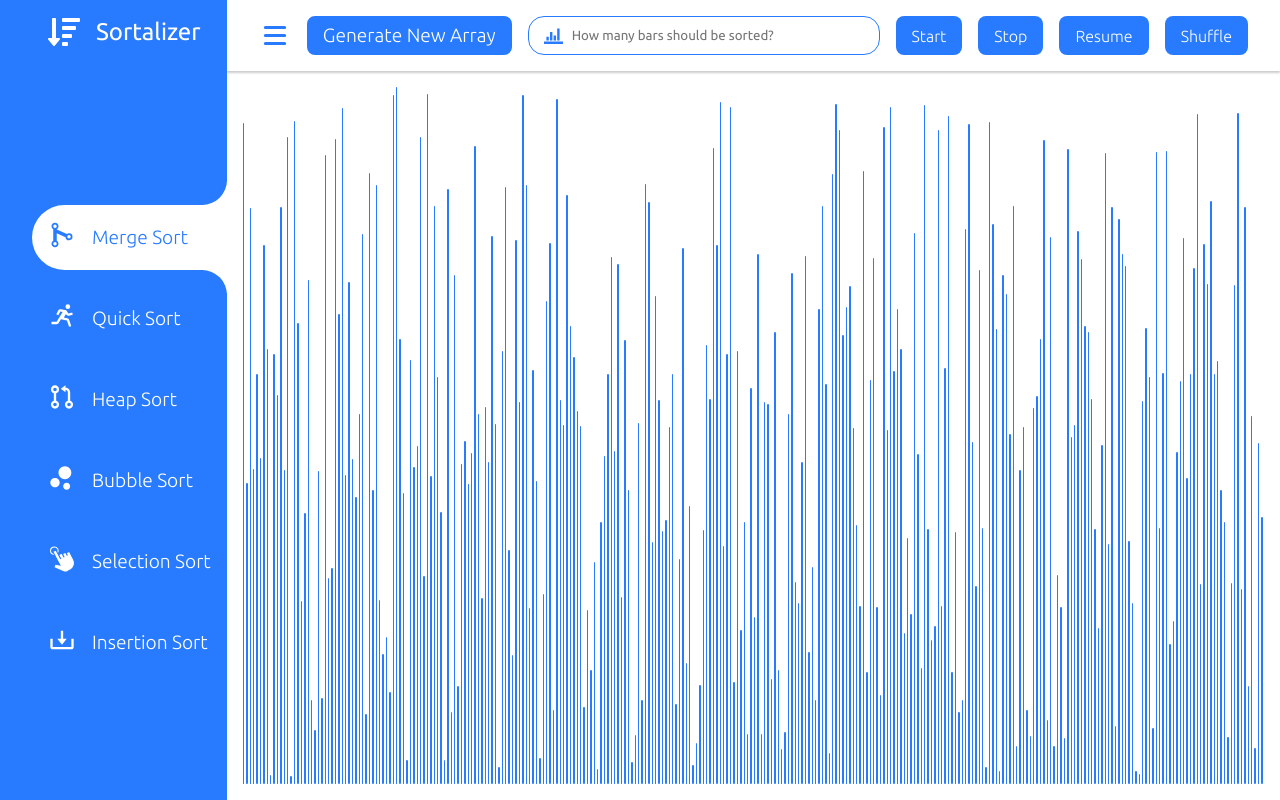
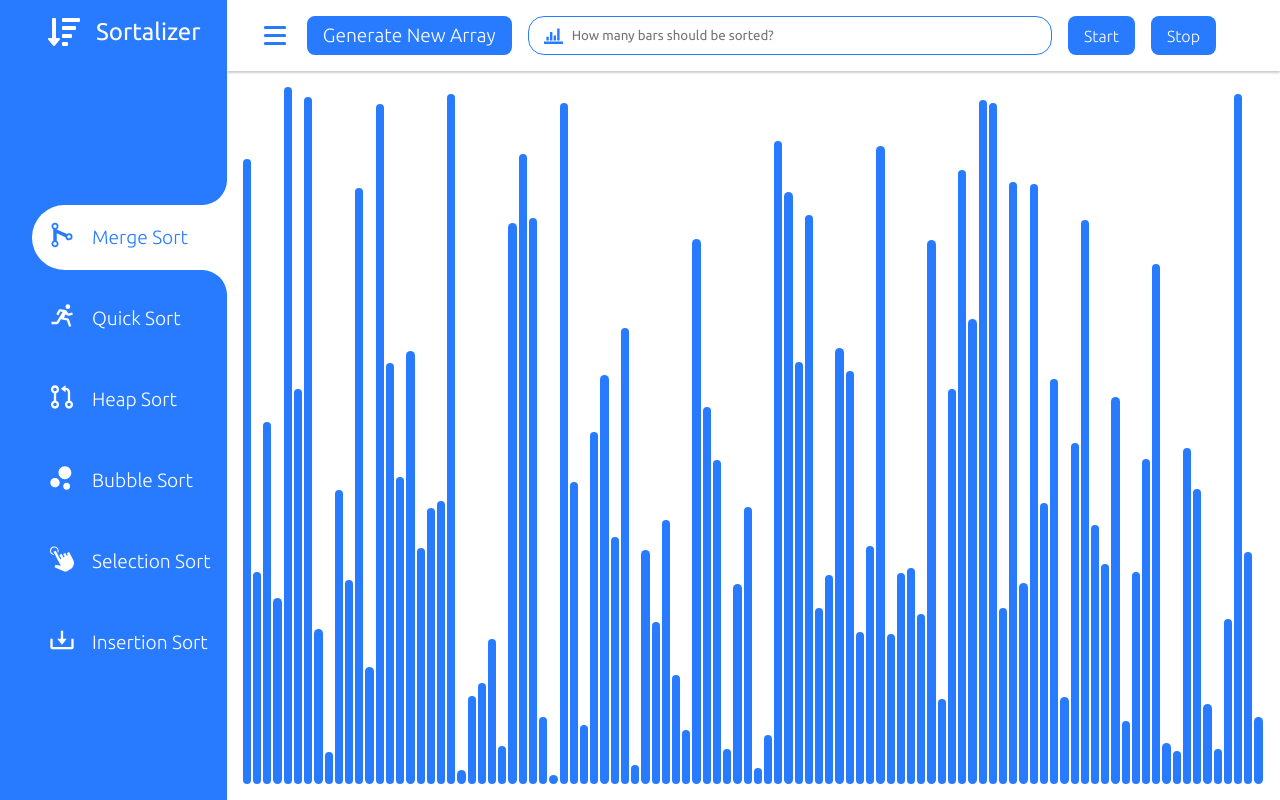
Before and after one commit to almacitunaberk/sorting_visualizer, a React (Create React App) app: page / in a window 1280 px wide. Built offline with nearby package versions, Linux system fonts and the light colour scheme.

Commit message:
Cleaned up by lifting array state to Redux store and tiding up Headers component

```diff
--- a/src/components/Header/Header.css
+++ b/src/components/Header/Header.css
@@ -61,3 +61,8 @@
   cursor: pointer;
   padding: 0.5rem 1rem;
 }
+
+.header__button--disabled {
+  opacity: 0.7;
+  cursor: default;
+}
--- a/src/components/Header/Header.js
+++ b/src/components/Header/Header.js
@@ -1,26 +1,15 @@
-import React from 'react';
-import { useState } from 'react';
+import React, { useState } from 'react';
+import { useRef } from 'react';
 import { useSelector, useDispatch } from 'react-redux';
 import './Header.css';
 import { ImStatsBars } from 'react-icons/im';
 import { HiMenu } from 'react-icons/hi';
 import { toggle } from '../../redux/slices/toggleDashboard';
-const Header = ({
-  handleArrayGenerate,
-  handleBarNumberChange,
-  handleStart,
-  handleStop,
-  handleResume,
-  handleShuffle,
-}) => {
+import { setArraySize } from '../../redux/slices/arraySlice';
+
+const Header = ({ handleArrayGenerate, handleStart, handleStopResume, wait }) => {
   const dispatch = useDispatch();
-  const [arraySize, setArraySize] = useState(0);
-
-  const handleSubmit = (e) => {
-    e.preventDefault();
-    handleBarNumberChange(arraySize);
-  };
-
+  const inputRef = useRef(null);
   const handleToggleMenuClick = () => {
     dispatch(toggle());
   };
@@ -33,31 +22,32 @@ const Header = ({
       <button className="generate__array__button" onClick={handleArrayGenerate}>
         Generate New Array
       </button>
-      <form onSubmit={handleSubmit} className="bar__selection">
+      <form
+        onSubmit={(e) => {
+          e.preventDefault();
+          dispatch(setArraySize(inputRef.current.value));
+        }}
+        className="bar__selection"
+      >
         <input
+          ref={inputRef}
           typeof="number"
           className="bar__selection__input"
           placeholder="How many bars should be sorted?"
-          onChange={(e) => {
-            setArraySize((prev) => {
-              return e.target.value;
-            });
-          }}
         ></input>
         <ImStatsBars className="bar__selection__icon" />
       </form>
       <button className="header__button" onClick={handleStart}>
         Start
       </button>
-      <button className="header__button" onClick={handleStop}>
-        Stop
+      <button className="header__button" onClick={handleStopResume}>
+        {wait ? 'Resume' : 'Stop'}
       </button>
-      <button className="header__button" onClick={handleResume}>
+      {/*
+      <button className={`header__button ${!wait && 'header__button--disabled'}`} onClick={handleResume}>
         Resume
       </button>
-      <button className="header__button" onClick={handleShuffle}>
-        Shuffle
-      </button>
+      */}
     </div>
   );
 };
--- a/src/components/SortingVisualizer/SortingVisualizer.js
+++ b/src/components/SortingVisualizer/SortingVisualizer.js
@@ -1,6 +1,6 @@
 import React from 'react';
 import { useState, useEffect, useRef } from 'react';
-import { useSelector } from 'react-redux';
+import { useSelector, useDispatch } from 'react-redux';
 import {
   mergeSort,
   quickSort,
@@ -9,45 +9,28 @@ import {
   selectionSort,
   insertionSort,
 } from '../../sortingAlgorithms/sortingAlgorithms';
+import { setArraySize, setArray, setLargestValue } from '../../redux/slices/arraySlice';
 import Header from '../Header/Header';
 import './SortingVisualizer.css';
-
-var Timer = function (callback, delay) {
-  var timerId,
-    start,
-    remaining = delay;
-
-  this.pause = function () {
-    window.clearTimeout(timerId);
-    timerId = null;
-    remaining -= Date.now() - start;
-  };
-
-  this.resume = function () {
-    if (timerId) {
-      return;
-    }
-
-    start = Date.now();
-    timerId = window.setTimeout(callback, remaining);
-  };
-
-  this.resume();
-};
+import Timer from '../../utils/Timer';
 
 const SortingVisualizer = () => {
   const selectedAlgo = useSelector((state) => state.selectedAlgo);
-  const _arraySize = window.localStorage.getItem('arraySize') ? window.localStorage.getItem('arraySize') : 300;
-  const [array, setArray] = useState([]);
-  const [arraySize, setArraySize] = useState(_arraySize);
-  const [largestValue, setLargestValue] = useState(10);
+  const arrayState = useSelector((state) => state.arrayState);
+  const { arraySize, largestValue, array } = arrayState;
+  const [wait, setWait] = useState(false);
+  // const _arraySize = window.localStorage.getItem('arraySize') || 300;
+  //const [array, setArray] = useState([]);
+  //const [arraySize, setArraySize] = useState(_arraySize);
+  //const [largestValue, setLargestValue] = useState(10);
   let sortingStarted = useRef(false);
-  let wait = false;
 
-  let firstTimers = [];
-  let secondTimers = [];
+  const dispatch = useDispatch();
 
-  const resetArray = () => {
+  let firstTimers = useRef([]);
+  let secondTimers = useRef([]);
+
+  const generateRandomArray = () => {
     const newArray = [];
     let tempLargestVal = 0;
     for (let i = 0; i < arraySize; i++) {
@@ -60,19 +43,15 @@ const SortingVisualizer = () => {
     const bars = document.getElementsByClassName('array-bar');
     for (let i = 0; i < bars.length; i++) {
       bars[i].className = 'array-bar';
+      bars[i].style.backgroundColor = '#287bff';
     }
-    setArray(newArray);
-    setLargestValue(tempLargestVal);
+    return [newArray, tempLargestVal];
   };
 
-  const generateNewArray = () => {
-    //window.location.reload(false);
-    if (sortingStarted) {
-      sortingStarted = false;
-      window.location.reload();
-    } else {
-      resetArray();
-    }
+  const resetArray = () => {
+    const [newArray, newLargestValue] = generateRandomArray();
+    dispatch(setArray(newArray));
+    dispatch(setLargestValue(newLargestValue));
   };
 
   useEffect(() => {
@@ -114,7 +93,8 @@ const SortingVisualizer = () => {
   };
 
   const handleMergeSort = () => {
-    const animations = mergeSort(array);
+    const copyArray = array.slice();
+    const animations = mergeSort(copyArray);
     for (let i = 0; i < animations.length; i++) {
       const arrayBars = document.getElementsByClassName('array-bar');
       const isColorChange = i % 3 !== 2;
@@ -127,20 +107,21 @@ const SortingVisualizer = () => {
           barOneStyle.backgroundColor = color;
           barTwoStyle.backgroundColor = color;
         }, i * 100);
-        firstTimers.push(firstTimer);
+        firstTimers.current.push(firstTimer);
       } else {
         const secondTimer = new Timer(function () {
           const [barOneIdx, newHeight] = animations[i];
           const barOneStyle = arrayBars[barOneIdx].style;
           barOneStyle.height = `${(newHeight / largestValue) * 100}%`;
         }, i * 100);
-        secondTimers.push(secondTimer);
+        secondTimers.current.push(secondTimer);
       }
     }
   };
 
   const handleBubbleSort = () => {
-    const animations = bubbleSort(array);
+    const copyArray = array.slice();
+    const animations = bubbleSort(copyArray);
     for (let i = 0; i < animations.length; i++) {
       const arrayBars = document.getElementsByClassName('array-bar');
       const isComparison = i % 3 === 0;
@@ -152,7 +133,7 @@ const SortingVisualizer = () => {
           barOneStyle.backgroundColor = 'red';
           barTwoStyle.backgroundColor = 'red';
         }, i * 100);
-        firstTimers.push(firstTimer);
+        firstTimers.current.push(firstTimer);
       } else {
         const secondTimer = new Timer(function () {
           const [barIdx, newHeight] = animations[i];
@@ -160,13 +141,14 @@ const SortingVisualizer = () => {
           barStyle.height = `${(newHeight / largestValue) * 100}%`;
           barStyle.backgroundColor = 'green';
         }, i * 100);
-        secondTimers.push(secondTimer);
+        secondTimers.current.push(secondTimer);
       }
     }
   };
 
   const handleSelectionSort = () => {
-    const animations = selectionSort(array);
+    const copyArray = array.slice();
+    const animations = selectionSort(copyArray);
     for (let i = 0; i < animations.length; i++) {
       const arrayBars = document.getElementsByClassName('array-bar');
       const isComparison = i % 3 === 0;
@@ -178,7 +160,7 @@ const SortingVisualizer = () => {
           barOneStyle.backgroundColor = 'red';
           barTwoStyle.backgroundColor = 'red';
         }, i * 100);
-        firstTimers.push(firstTimer);
+        firstTimers.current.push(firstTimer);
       } else {
         const secondTimer = new Timer(function () {
           const [barIdx, newHeight] = animations[i];
@@ -186,13 +168,14 @@ const SortingVisualizer = () => {
           barStyle.height = `${(newHeight / largestValue) * 100}%`;
           barStyle.backgroundColor = 'green';
         }, i * 100);
-        secondTimers.push(secondTimer);
+        secondTimers.current.push(secondTimer);
       }
     }
   };
 
   const handleInsertionSort = () => {
-    const animations = insertionSort(array);
+    const copyArray = array.slice();
+    const animations = insertionSort(copyArray);
     for (let i = 0; i < animations.length; i++) {
       const arrayBars = document.getElementsByClassName('array-bar');
       const [type, _, __] = animations[i];
@@ -205,7 +188,7 @@ const SortingVisualizer = () => {
             barOneStyle.backgroundColor = 'red';
             barTwoStyle.backgroundColor = 'red';
           }, i * 100);
-          firstTimers.push(firstTimer);
+          firstTimers.current.push(firstTimer);
           break;
         case 'swap':
           const _firstTimer = new Timer(function () {
@@ -214,7 +197,7 @@ const SortingVisualizer = () => {
             barStyle.height = `${(newHeight / largestValue) * 100}%`;
             barStyle.backgroundColor = 'green';
           }, i * 100);
-          firstTimers.push(_firstTimer);
+          firstTimers.current.push(_firstTimer);
           break;
         case 'final':
           const secondTimer = new Timer(function () {
@@ -223,7 +206,7 @@ const SortingVisualizer = () => {
             barStyle.height = `${(newHeight / largestValue) * 100}%`;
             barStyle.backgroundColor = 'green';
           }, i * 100);
-          secondTimers.push(secondTimer);
+          secondTimers.current.push(secondTimer);
           break;
         case 'color_change':
           const __firstTimer = new Timer(function () {
@@ -233,14 +216,15 @@ const SortingVisualizer = () => {
             barOneStyle.backgroundColor = 'green';
             barTwoStyle.backgroundColor = 'green';
           }, i * 100);
-          firstTimers.push(__firstTimer);
+          firstTimers.current.push(__firstTimer);
           break;
       }
     }
   };
 
   const handleQuickSort = () => {
-    const animations = quickSort(array);
+    const copyArray = array.slice();
+    const animations = quickSort(copyArray);
     for (let i = 0; i < animations.length; i++) {
       const arrayBars = document.getElementsByClassName('array-bar');
       const [type, _, __] = animations[i];
@@ -252,7 +236,7 @@ const SortingVisualizer = () => {
             const barStyle = arrayBars[index].style;
             barStyle.backgroundColor = 'red';
           }, i * 100);
-          firstTimers.push(timer);
+          firstTimers.current.push(timer);
           break;
         case 'comparisonWithPivotEnd':
           timer = new Timer(function () {
@@ -260,7 +244,7 @@ const SortingVisualizer = () => {
             const barStyle = arrayBars[index].style;
             barStyle.backgroundColor = 'green';
           }, i * 100);
-          firstTimers.push(timer);
+          firstTimers.current.push(timer);
           break;
         case 'changeValue':
           timer = new Timer(function () {
@@ -273,7 +257,7 @@ const SortingVisualizer = () => {
               barStyle.backgroundColor = 'purple';
             }
           }, i * 100);
-          firstTimers.push(timer);
+          firstTimers.current.push(timer);
           break;
         case 'changeColor':
           timer = new Timer(function () {
@@ -281,28 +265,29 @@ const SortingVisualizer = () => {
             const barStyle = arrayBars[index].style;
             barStyle.backgroundColor = 'orange';
           }, i * 100);
-          firstTimers.push(timer);
+          firstTimers.current.push(timer);
           break;
         case 'pivotStart':
           timer = new Timer(function () {
             const [_, pivotIndex, __] = animations[i];
             arrayBars[pivotIndex].style.backgroundColor = 'purple';
           }, i * 100);
-          firstTimers.push(timer);
+          firstTimers.current.push(timer);
           break;
         case 'pivotEnd':
           timer = new Timer(function () {
             const [_, pivotIndex] = animations[i];
             arrayBars[pivotIndex].style.backgroundColor = 'green';
           }, i * 100);
-          firstTimers.push(timer);
+          firstTimers.current.push(timer);
           break;
       }
     }
   };
 
   const handleHeapSort = () => {
-    const animations = heapSort(array);
+    const copyArray = array.slice();
+    const animations = heapSort(copyArray);
     const arrayBars = document.getElementsByClassName('array-bar');
     for (let i = 0; i < animations.length; i++) {
       const [type, _, __] = animations[i];
@@ -316,7 +301,7 @@ const SortingVisualizer = () => {
             barStyle.backgroundColor = 'red';
             largestBarStyle.backgroundColor = 'purple';
           }, i * 100);
-          firstTimers.push(timer);
+          firstTimers.current.push(timer);
           break;
         case 'comparisonWithLargestEnd':
           timer = new Timer(() => {
@@ -326,7 +311,7 @@ const SortingVisualizer = () => {
             barStyle.backgroundColor = 'orange';
             largestBarStyle.backgroundColor = 'purple';
           }, i * 100);
-          firstTimers.push(timer);
+          firstTimers.current.push(timer);
           break;
         case 'largestChanged':
           timer = new Timer(() => {
@@ -336,7 +321,7 @@ const SortingVisualizer = () => {
             barStyle.backgroundColor = 'purple';
             prevBarStyle.backgroundColor = 'orange';
           }, i * 100);
-          firstTimers.push(timer);
+          firstTimers.current.push(timer);
           break;
         case 'rootChangingStart':
           timer = new Timer(() => {
@@ -346,7 +331,7 @@ const SortingVisualizer = () => {
             barStyle.backgroundColor = 'purple';
             rootStyle.backgroundColor = 'orange';
           }, i * 100);
-          firstTimers.push(timer);
+          firstTimers.current.push(timer);
           break;
         case 'newRootValue':
           timer = new Timer(() => {
@@ -355,7 +340,7 @@ const SortingVisualizer = () => {
             barStyle.height = `${(value / largestValue) * 100}%`;
             barStyle.color = 'green';
           }, i * 100);
-          firstTimers.push(timer);
+          firstTimers.current.push(timer);
           break;
         case 'newChildValue':
           timer = new Timer(() => {
@@ -364,7 +349,7 @@ const SortingVisualizer = () => {
             barStyle.height = `${(value / largestValue) * 100}%`;
             barStyle.backgroundColor = 'green';
           }, i * 100);
-          firstTimers.push(timer);
+          firstTimers.current.push(timer);
           break;
         case 'rootChangingEnd':
           timer = new Timer(() => {
@@ -372,7 +357,7 @@ const SortingVisualizer = () => {
             arrayBars[firstIndex].style.backgroundColor = 'green';
             arrayBars[secondIndex].style.backgroundColor = 'green';
           }, i * 100);
-          firstTimers.push(timer);
+          firstTimers.current.push(timer);
           break;
         case 'rootPutToTheEndStart':
           timer = new Timer(() => {
@@ -380,21 +365,21 @@ const SortingVisualizer = () => {
             arrayBars[endIndex].style.backgroundColor = 'orange';
             arrayBars[rootIndex].style.backgroundColor = 'orange';
           }, i * 100);
-          firstTimers.push(timer);
+          firstTimers.current.push(timer);
           break;
         case 'newRoot2':
           timer = new Timer(() => {
             const [_, rootIndex, value] = animations[i];
             arrayBars[rootIndex].style.height = `${(value / largestValue) * 100}%`;
           }, i * 100);
-          firstTimers.push(timer);
+          firstTimers.current.push(timer);
           break;
         case 'newChild2':
           timer = new Timer(() => {
             const [_, childIndex, value] = animations[i];
             arrayBars[childIndex].style.height = `${(value / largestValue) * 100}%`;
           }, i * 100);
-          firstTimers.push(timer);
+          firstTimers.current.push(timer);
           break;
         case 'rootPutToTheEndEnd':
           timer = new Timer(() => {
@@ -402,51 +387,44 @@ const SortingVisualizer = () => {
             arrayBars[endIndex].style.backgroundColor = 'green';
             arrayBars[endIndex].style.backgroundColor = 'green';
           }, i * 100);
-          firstTimers.push(timer);
+          firstTimers.current.push(timer);
           break;
       }
     }
   };
 
-  const handleStop = () => {
-    wait = true;
-    firstTimers.forEach((timer) => {
-      timer.pause();
-    });
-    secondTimers.forEach((timer) => {
-      timer.pause();
-    });
-    wait = false;
+  const handleStopResume = () => {
+    if (!wait) {
+      firstTimers.current.forEach((timer) => {
+        timer.pause();
+      });
+      secondTimers.current.forEach((timer) => {
+        timer.pause();
+      });
+    } else {
+      firstTimers.current.forEach((timer) => {
+        timer.resume();
+      });
+      secondTimers.current.forEach((timer) => {
+        timer.resume();
+      });
+    }
+    setWait((prev) => !prev);
   };
 
   const handleResume = () => {
     if (wait) {
       return;
     }
-    firstTimers.forEach((timer) => {
-      timer.resume();
-    });
-    secondTimers.forEach((timer) => {
-      timer.resume();
-    });
-  };
-
-  const handleShuffle = () => {
-    generateNewArray();
   };
 
   return (
     <div className="srt__visual__container">
       <Header
-        handleArrayGenerate={generateNewArray}
-        handleBarNumberChange={(value) => {
-          window.localStorage.setItem('arraySize', value);
-          setArraySize(value);
-        }}
+        handleArrayGenerate={resetArray}
         handleStart={handleStart}
-        handleStop={handleStop}
-        handleResume={handleResume}
-        handleShuffle={handleShuffle}
+        handleStopResume={handleStopResume}
+        wait={wait}
       />
       <div className="bar__container">
         {array.map((value, idx) => (
--- /dev/null
+++ b/src/redux/slices/arraySlice.js
@@ -0,0 +1,26 @@
+import { createSlice } from '@reduxjs/toolkit';
+
+const arraySlice = createSlice({
+  name: 'arraySlice',
+  initialState: {
+    arraySize: 100,
+    array: [],
+    largestValue: 10,
+  },
+  reducers: {
+    setArraySize: (state, action) => {
+      state.arraySize = action.payload;
+    },
+    setArray: (state, action) => {
+      state.array = action.payload;
+    },
+    setLargestValue: (state, action) => {
+      state.largestValue = action.payload;
+    },
+    generateArray: (state, action) => {},
+  },
+});
+
+export const { setArraySize, setArray, setLargestValue } = arraySlice.actions;
+
+export default arraySlice.reducer;
--- a/src/redux/slices/selectedAlgo.js
+++ b/src/redux/slices/selectedAlgo.js
@@ -1,6 +1,6 @@
 import { createSlice } from '@reduxjs/toolkit';
 
-export const selectedAlgoSlice = createSlice({
+const selectedAlgoSlice = createSlice({
   name: 'selectedAlgo',
   initialState: {
     algo: 'merge',
--- a/src/redux/slices/toggleDashboard.js
+++ b/src/redux/slices/toggleDashboard.js
@@ -1,6 +1,6 @@
 import { createSlice } from '@reduxjs/toolkit';
 
-export const toggleDashboardSlice = createSlice({
+const toggleDashboardSlice = createSlice({
   name: 'toggleDashboard',
   initialState: {
     toggle: false,
--- a/src/redux/store.js
+++ b/src/redux/store.js
@@ -1,10 +1,12 @@
 import { configureStore } from '@reduxjs/toolkit';
 import selectedAlgoReducer from './slices/selectedAlgo';
 import toggleDashboardReducer from './slices/toggleDashboard';
+import arraySliceReducer from './slices/arraySlice';
 
 export default configureStore({
   reducer: {
     selectedAlgo: selectedAlgoReducer,
     toggleDashboard: toggleDashboardReducer,
+    arrayState: arraySliceReducer,
   },
 });
--- /dev/null
+++ b/src/utils/Timer.js
@@ -0,0 +1,24 @@
+export default class Timer {
+  constructor(callback, delay) {
+    var timerId,
+      start,
+      remaining = delay;
+
+    this.pause = function () {
+      window.clearTimeout(timerId);
+      timerId = null;
+      remaining -= Date.now() - start;
+    };
+
+    this.resume = function () {
+      if (timerId) {
+        return;
+      }
+
+      start = Date.now();
+      timerId = window.setTimeout(callback, remaining);
+    };
+
+    this.resume();
+  }
+}
```
